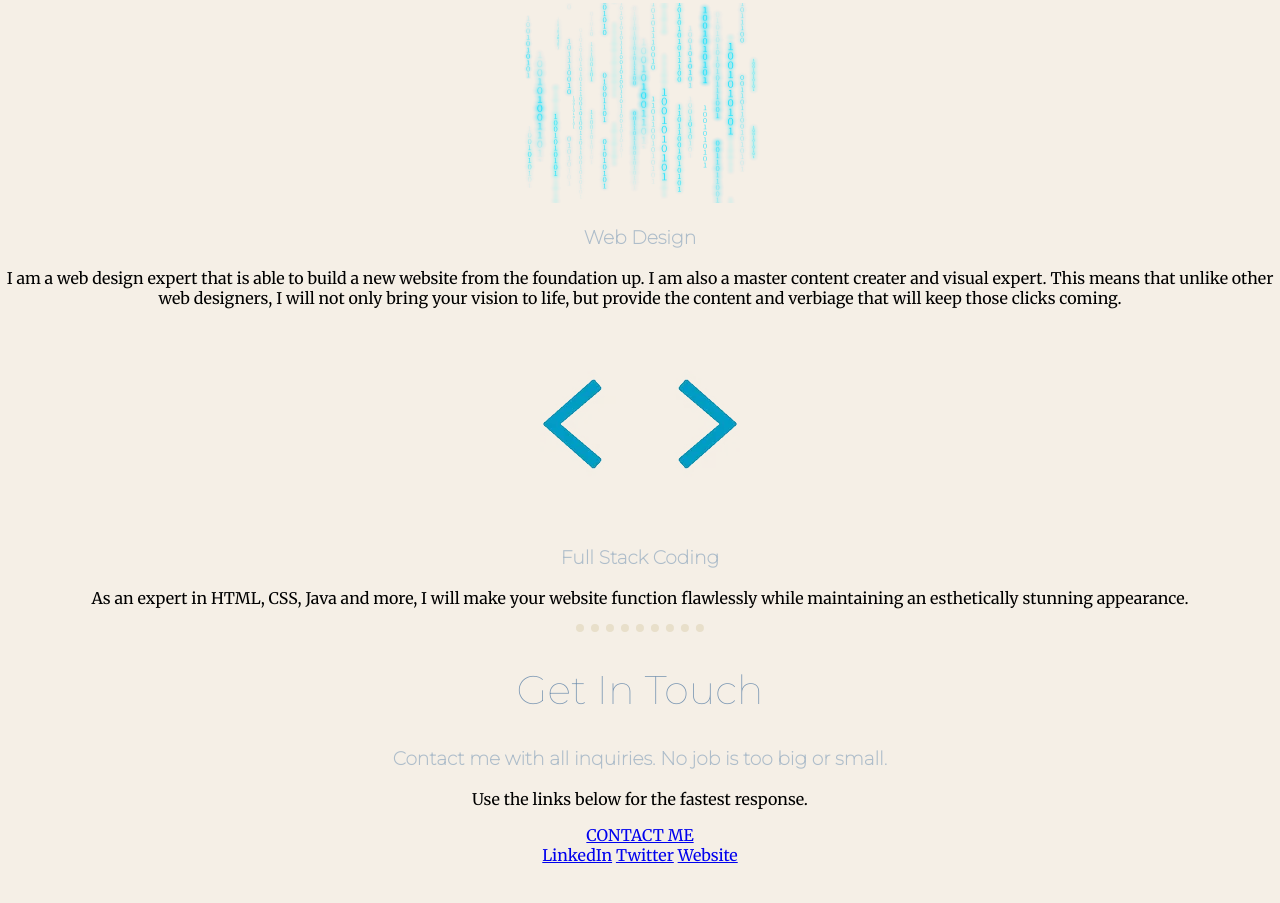
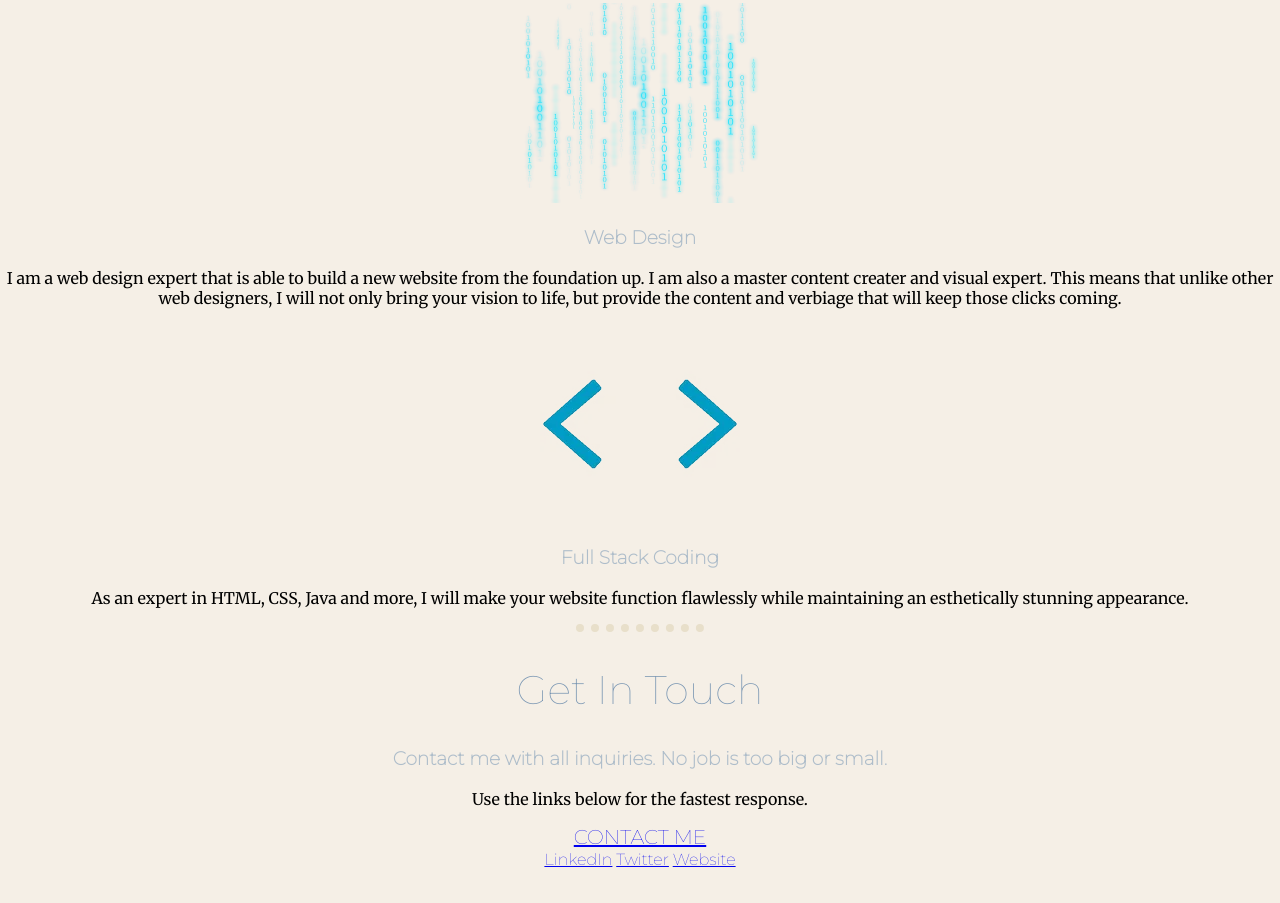
Before and after one commit to IanKatz33/CodingSite3, a plain HTML site: page index.html in a window 1280 px wide. Shown: the part 1093-1996 px from the top of the page. Drawn offline with Linux system fonts and the light colour scheme.

Commit message:
Update styles.css

```diff
--- a/css/styles.css
+++ b/css/styles.css
@@ -81,3 +81,7 @@ head {}
 width: 250px;}
 
 .code-gif {background: transparent;}
+
+.btn {font-family: 'Montserrat', sans-serif; font-size: 20px}
+
+.footer-link {font-family: 'Montserrat', sans-serif; font-size: 16px}
```
